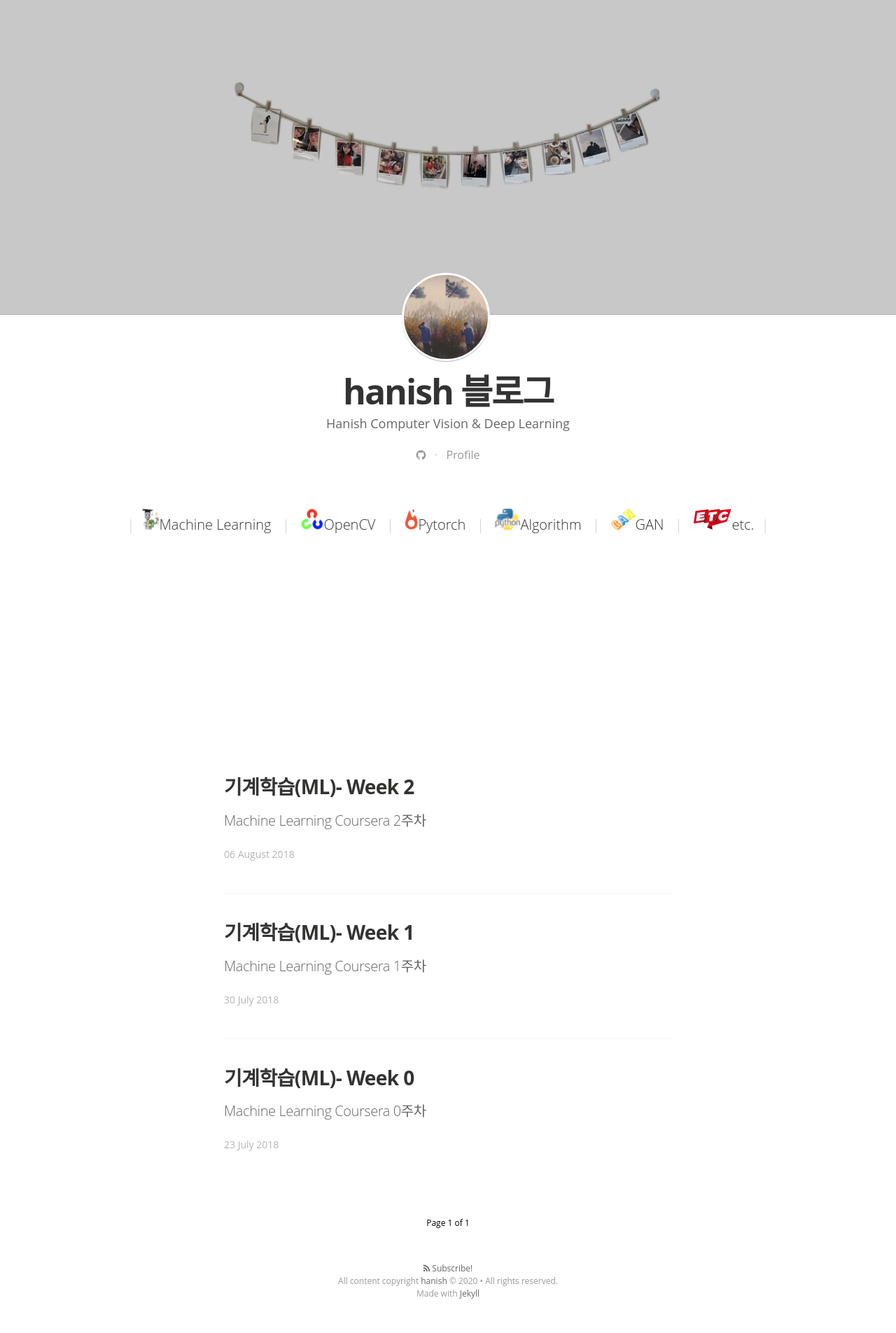
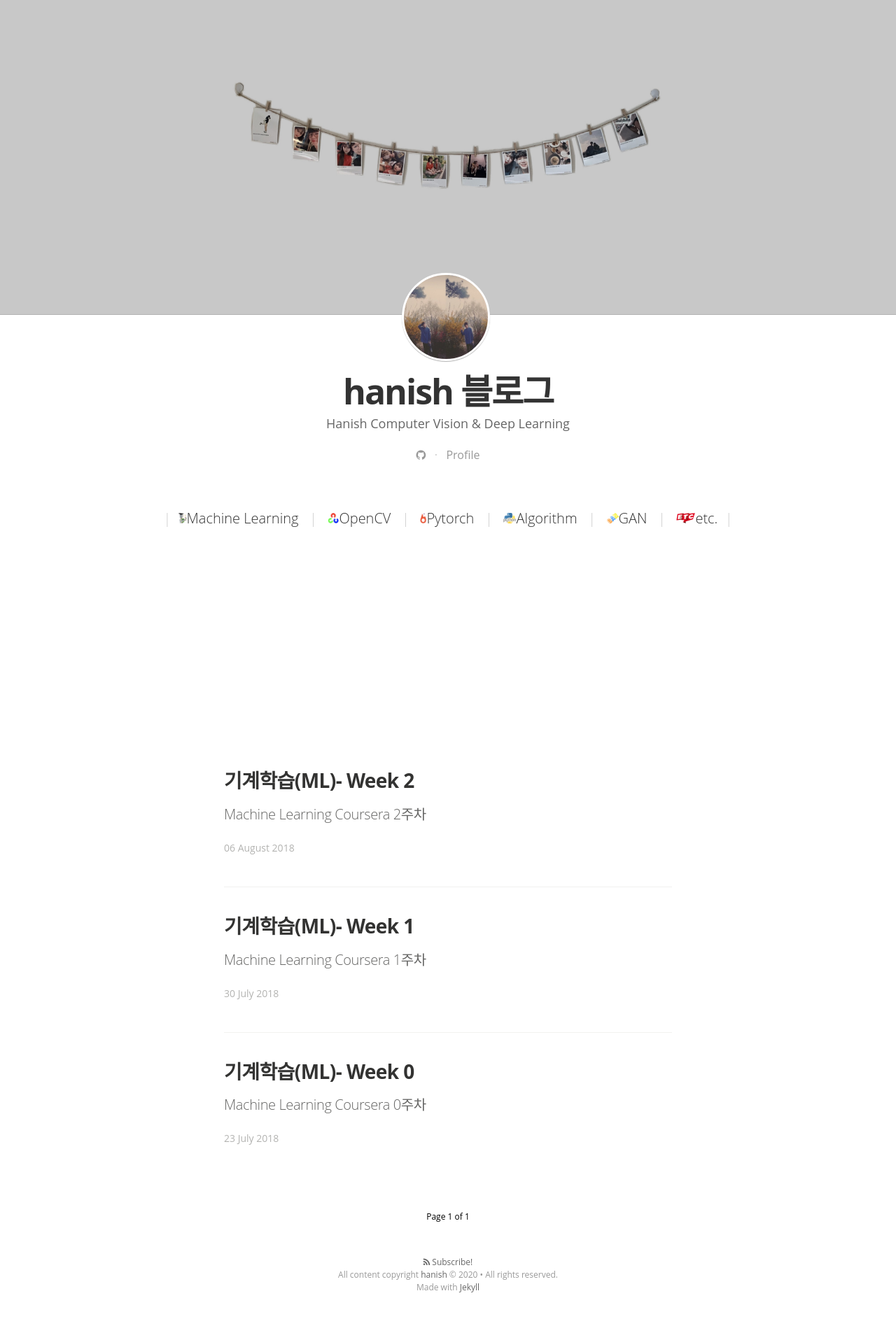
Before and after one commit to hanish3464/hanish3464.github.io, a Jekyll site: the page built from index.html, in a window 1280 px wide. Shown: the whole page at 70% size. Built offline with Jekyll 4.4.1, drawn with Linux system fonts in a browser that asks for light colours; nearby versions of some CDN libraries; some web fonts are replaced; the list of posts is cut into pages by our own code; comment, search, counter and statistics services are not loaded.

Commit message:
Update index.html

```diff
--- a/index.html
+++ b/index.html
@@ -27,17 +27,17 @@ layout: default
     </div>
     <div class="menu-bars">
       &nbsp;|&nbsp;
-      <a href={{ "/category/ML/" | prepend: site.baseurl }}><img src="assets/images/ml.png">Machine Learning</a>
+      <a href={{ "/category/ML/" | prepend: site.baseurl }}><img width="12" height="15" src="assets/images/ml.png">Machine Learning</a>
       &nbsp;&nbsp;|&nbsp;&nbsp;
-      <a href={{ "/OpenCV/" | prepend: site.baseurl }}><img src="assets/images/opencv.png">OpenCV</a>
+      <a href={{ "/OpenCV/" | prepend: site.baseurl }}><img width="16" height="15" src="assets/images/opencv.png">OpenCV</a>
       &nbsp;&nbsp;|&nbsp;&nbsp;
-      <a href={{ "/Pytorch/" | prepend: site.baseurl }}><img src="assets/images/pytorch.png">Pytorch</a>
+      <a href={{ "/Pytorch/" | prepend: site.baseurl }}><img width="9" height="15" src="assets/images/pytorch.png">Pytorch</a>
       &nbsp;&nbsp;|&nbsp;&nbsp;
-      <a href={{ "/Algorithm/" | prepend: site.baseurl }}><img src="assets/images/algo.png">Algorithm</a>
+      <a href={{ "/Algorithm/" | prepend: site.baseurl }}><img width="18" height="15" src="assets/images/algo.png">Algorithm</a>
       &nbsp;&nbsp;|&nbsp;&nbsp;
-      <a href={{ "/GAN/" | prepend: site.baseurl }}><img src="assets/images/gan.png">GAN</a>
+      <a href={{ "/GAN/" | prepend: site.baseurl }}><img width="17" height="15" src="assets/images/gan.png">GAN</a>
       &nbsp;&nbsp;|&nbsp;&nbsp;
-      <a href={{ "/etc/" | prepend: site.baseurl }}><img src="assets/images/etc.png">etc.</a>
+      <a href={{ "/etc/" | prepend: site.baseurl }}><img width="27" height="15" src="assets/images/etc.png">etc.</a>
       &nbsp;|&nbsp;
     </div>
 </header>
```
